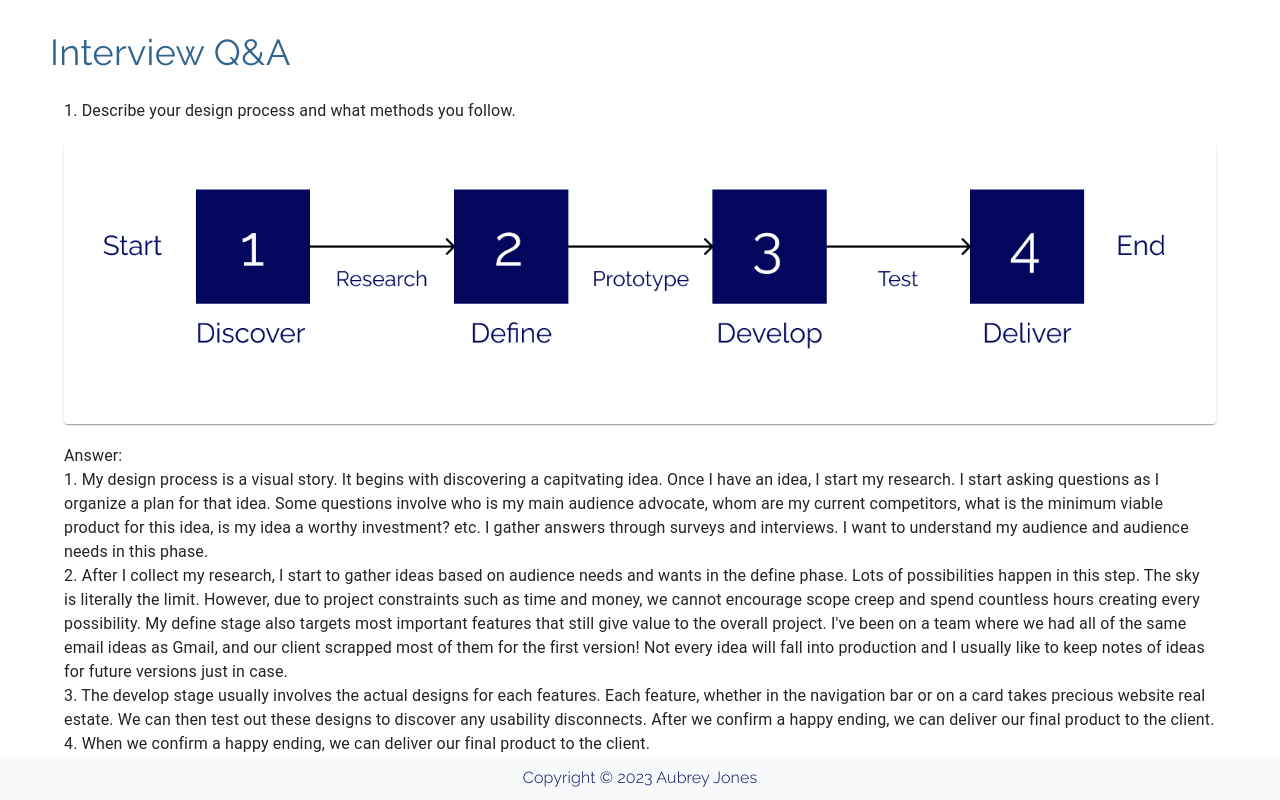
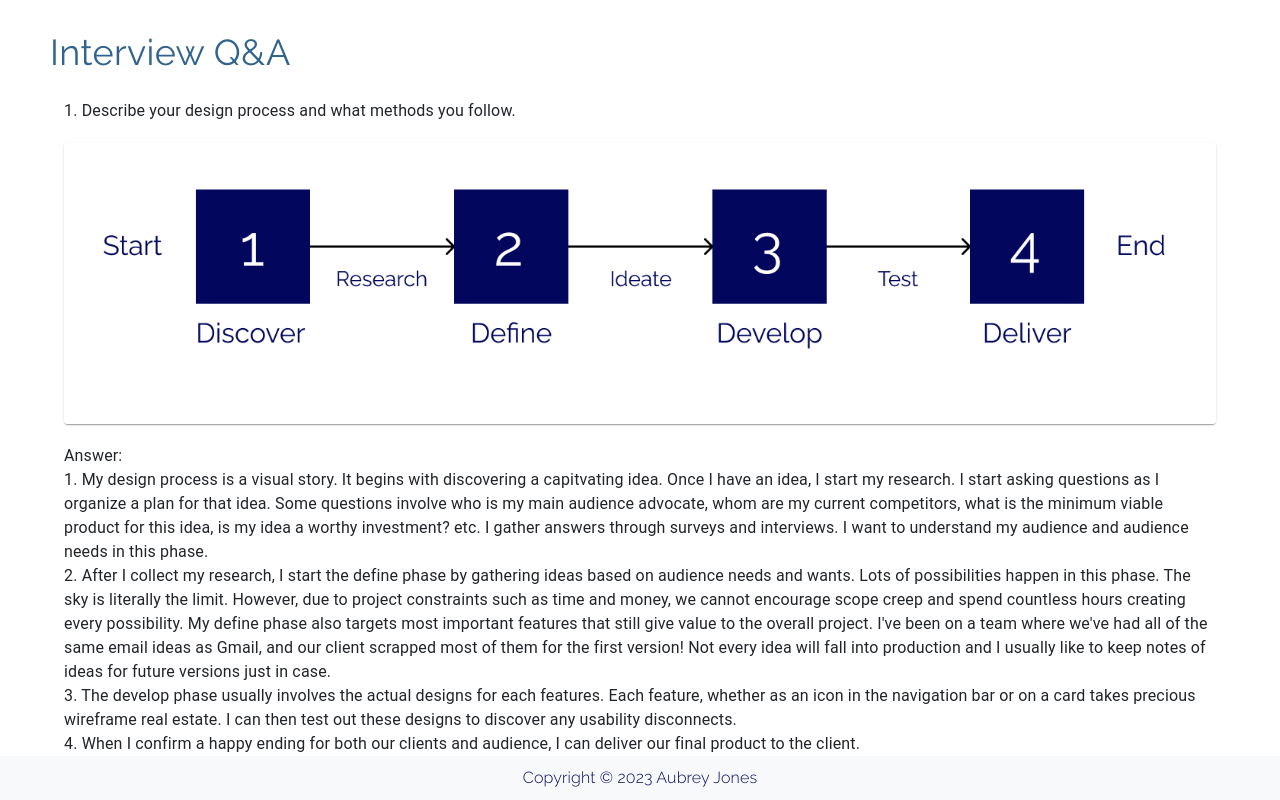
Before and after one commit to aubreyjonescreatives/ux-ui-portfolio, a React (Create React App) app: page /about in a window 1280 px wide. Shown: the part 1720-2520 px from the top of the page. Built offline with nearby package versions, Linux system fonts and the light colour scheme.

Commit message:
updated answer 1 organization

```diff
--- a/src/Pages/About.js
+++ b/src/Pages/About.js
@@ -280,20 +280,20 @@ const About = () => {
       and audience needs in this phase.
     </Typography>
 
-    <Typography>2. After I collect my research, I start to gather ideas based on audience needs and
-      wants in the define phase. Lots of possibilities happen in this step. The sky is literally the limit. However, due
+    <Typography>2. After I collect my research, I start the define phase by gathering ideas based on audience needs and
+      wants. Lots of possibilities happen in this phase. The sky is literally the limit. However, due
       to project constraints such as time and money, we cannot encourage scope creep and spend countless hours creating
-      every possibility. My define stage also targets most important features that still give value to the overall project.
-      I've been on a team where we had all of the same email ideas as Gmail, and our client scrapped most of them for the first
+      every possibility. My define phase also targets most important features that still give value to the overall project.
+      I've been on a team where we've had all of the same email ideas as Gmail, and our client scrapped most of them for the first
       version! Not every idea will fall into production and I usually like to keep notes of ideas for future versions just in
       case.
     </Typography>
 
-    <Typography>3. The develop stage usually involves the actual designs for each features. Each feature, whether in the navigation bar
-      or on a card takes precious website real estate. We can then test out these designs to discover any usability disconnects. After
-      we confirm a happy ending, we can deliver our final product to the client.
+    <Typography>3. The develop phase usually involves the actual designs for each features. Each feature, whether as an icon in the
+      navigation bar or on a card takes precious wireframe real estate. I can then test out these designs to discover any usability
+      disconnects.
     </Typography>
-    <Typography>4. When we confirm a happy ending, we can deliver our final product to the client.
+    <Typography>4. When I confirm a happy ending for both our clients and audience, I can deliver our final product to the client.
     </Typography>
 
 
```
Also changed, not shown: src/Images/aboutme/designprocess.png.
